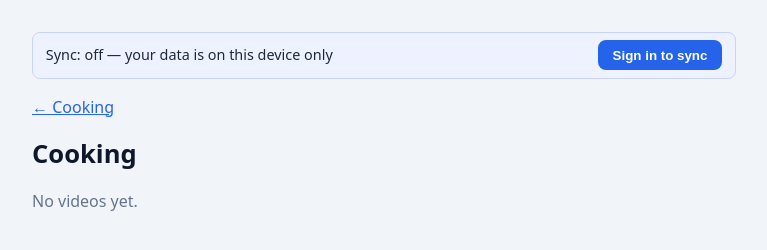
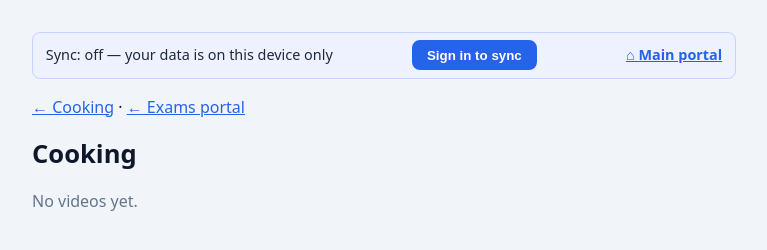
Before and after one commit to damonigraham427-ship-it/cooking, a plain HTML site: page cooking-videos.html in a window 1280 px wide. Shown: the whole page, without its empty margins (256-1023 px from the left). Drawn offline with Linux system fonts and the light colour scheme; no server answers.

Commit message:
Fix — Main portal links on every page

```diff
--- a/cooking-videos.html
+++ b/cooking-videos.html
@@ -12,7 +12,7 @@
 </head>
 <body data-list="cooking">
 <main>
-<p><a href="cooking.html">&larr; Cooking</a></p>
+<p><a href="cooking.html">&larr; Cooking</a> &middot; <a href="https://damonigraham427-ship-it.github.io/exams/">&larr; Exams portal</a></p>
 <h1>Cooking</h1>
 
 <section id="recipe-list"></section>
--- a/sync.js
+++ b/sync.js
@@ -18,7 +18,7 @@
   // ---- sync bar UI ----
   var bar = document.createElement('div');
   bar.className = 'sync-bar';
-  bar.innerHTML = '<span id="sync-status">Sync: loading…</span><button type="button" id="sync-btn" hidden></button>';
+  bar.innerHTML = '<span id="sync-status">Sync: loading…</span><button type="button" id="sync-btn" hidden></button>' + (/^\/exams\//.test(location.pathname) ? '' : '<a href="https://damonigraham427-ship-it.github.io/exams/" style="margin-left:10px;font-weight:700">\u2302 Main portal</a>');
   document.body.insertBefore(bar, document.body.firstChild);
   var statusEl = document.getElementById('sync-status');
   var btn = document.getElementById('sync-btn');
```
Also changed, not shown: recipe-chia-parfait-pies.html (+1 -1 lines), vegetarian.html (+1 -1 lines).
